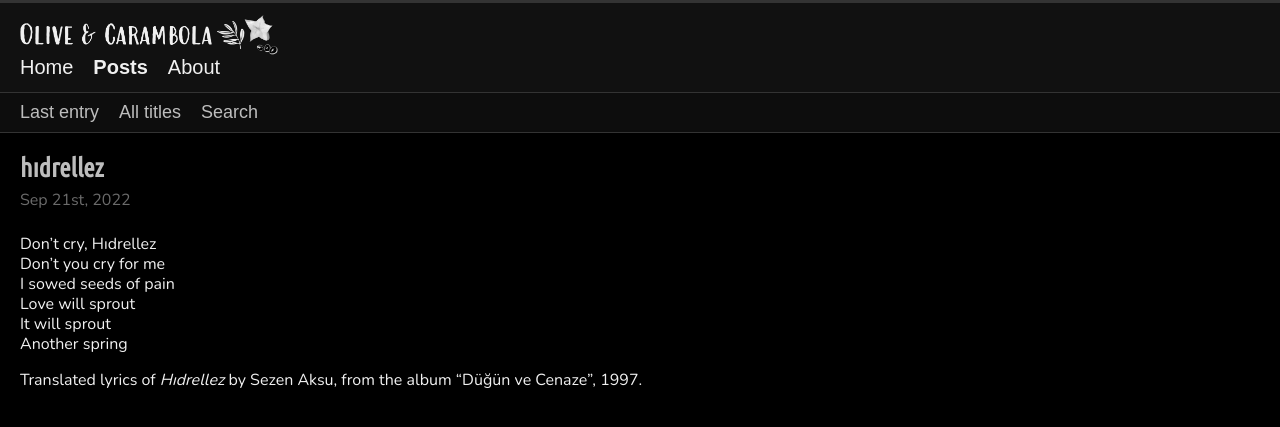
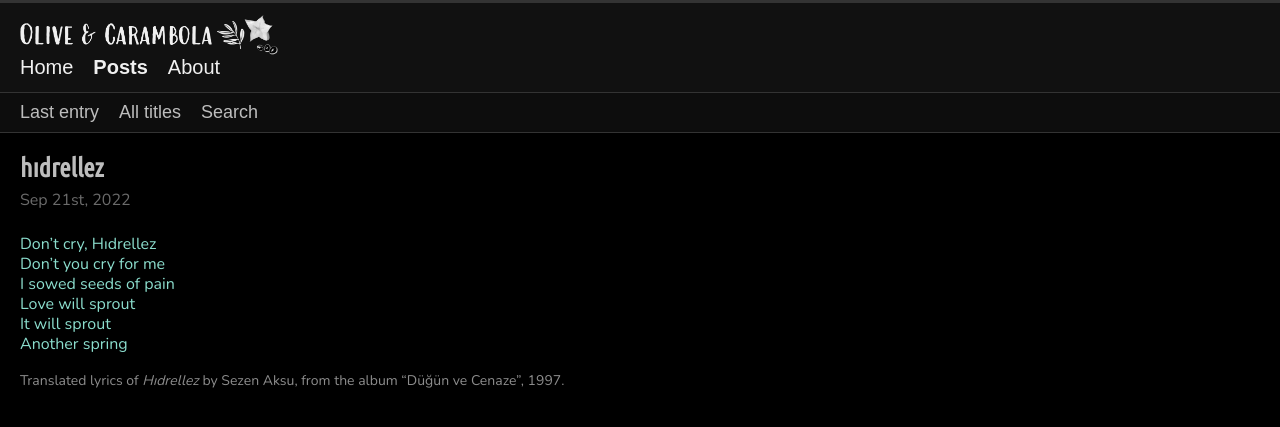
Before and after one commit to olivecarambola/logbook, a Jekyll site: the page built from _posts/2022-09-21-hidrellez.md, in a window 1280 px wide. Shown: the top 427 px of the page. Built offline with Jekyll 4.4.1, drawn with Linux system fonts in a browser that asks for light colours; some web fonts are replaced.

Commit message:
Update 2022-09-21-hidrellez.md

```diff
--- a/_posts/2022-09-21-hidrellez.md
+++ b/_posts/2022-09-21-hidrellez.md
@@ -12,11 +12,11 @@ wrdcount_capnotes: 15
 imgcount_original: 0
 imgcount_credited: 0
 ---
-Don't cry, Hıdrellez
+<span class="text-body-quote">Don't cry, Hıdrellez
 Don't you cry for me
 I sowed seeds of pain
 Love will sprout
 It will sprout
-Another spring
+Another spring</span>
 
-Translated lyrics of *Hıdrellez* by Sezen Aksu, from the album "Düğün ve Cenaze", 1997.
+<span class="text-body-credit">Translated lyrics of *Hıdrellez* by Sezen Aksu, from the album "Düğün ve Cenaze", 1997.</span>
```
